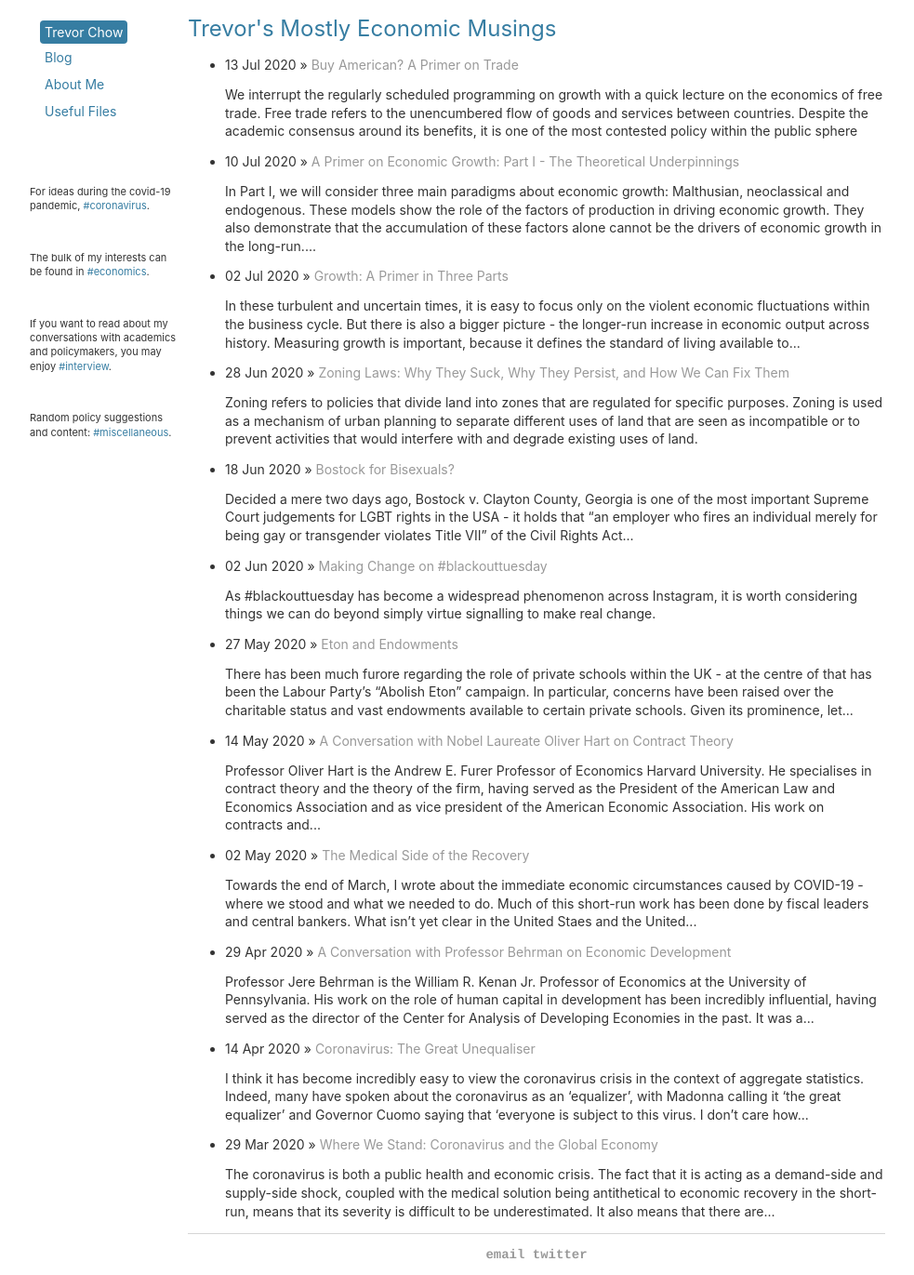
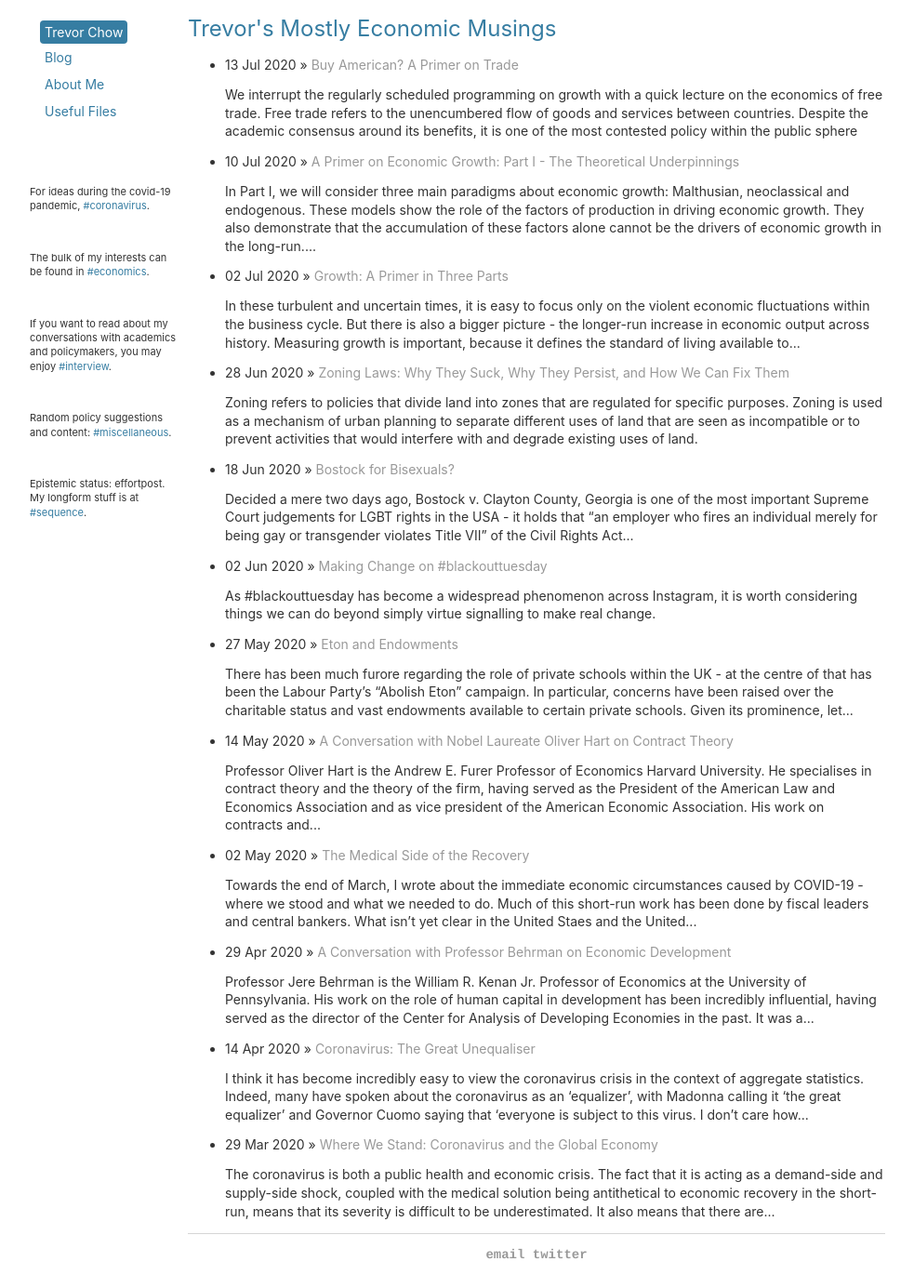
Before and after one commit to tmychow/tmychow.github.io, a Jekyll site: the page built from index.html, in a window 1280 px wide and 1371 px high. Shown: the whole window at 93% size, without its empty margins (28-1011 px from the left). Built offline with Jekyll 4.4.1, drawn with Linux system fonts in a browser that asks for light colours.

Commit message:
Update default.html

```diff
--- a/_layouts/default.html
+++ b/_layouts/default.html
@@ -31,6 +31,8 @@
 				<p> If you want to read about my conversations with academics and policymakers, you may enjoy <a href="/tag/interview" style="color: #367da2; font-size:11px">#interview</a>. </p>
 				<br>
 				<p> Random policy suggestions and content: <a href="/tag/miscellaneous" style="color: #367da2; font-size:11px">#miscellaneous</a>. </p>
+				<br>
+				<p> Epistemic status: effortpost. My longform stuff is at <a href="/tag/sequence" style="color: #367da2; font-size:11px">#sequence</a>. </p>
 			</div>
 			<div class="container">
 
```
